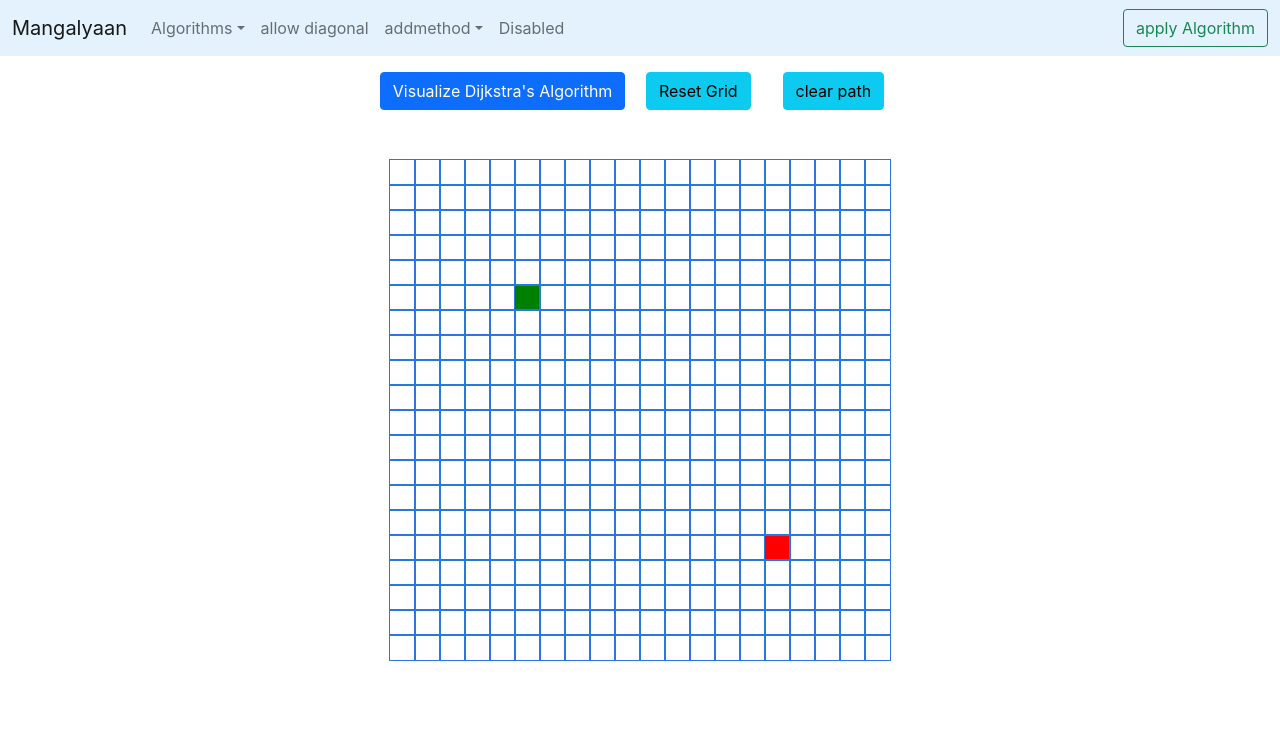
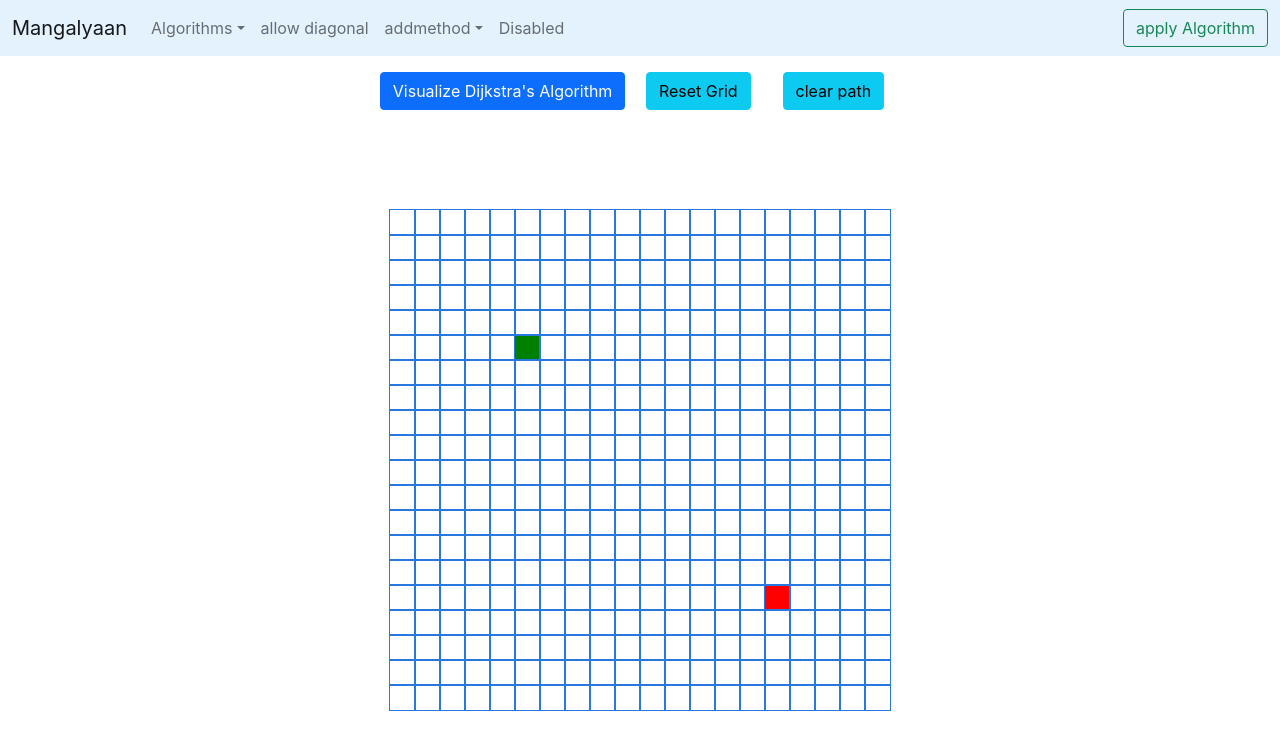
Before and after one commit to SinghAman1/mangalyaan, a React (Create React App) app: page / in a window 1280 px wide. Shown: the top 750 px of the page. Built offline with nearby package versions, Linux system fonts and the light colour scheme.

Commit message:
dijkstra

```diff
--- a/src/algorithms/dijkstra.js
+++ b/src/algorithms/dijkstra.js
@@ -2,7 +2,8 @@ export function dijkstra(grid, startNode, finishNode) {
   const visitedNodesInOrder = [];
   startNode.distance = 0;
   const unvisitedNodes = getAllNodes(grid);
-  while (!!unvisitedNodes.length) {
+  while (unvisitedNodes.length) {
+
     sortNodesByDistance(unvisitedNodes);
     const closestNode = unvisitedNodes.shift();
     // If we encounter a wall, we skip it.
@@ -12,13 +13,17 @@ export function dijkstra(grid, startNode, finishNode) {
     if (closestNode.distance === Infinity) return visitedNodesInOrder;
     closestNode.isVisited = true;
     visitedNodesInOrder.push(closestNode);
+    for (  const node of visitedNodesInOrder )
+    console.log(node);
     if (closestNode === finishNode) return visitedNodesInOrder;
     updateUnvisitedNeighbors(closestNode, grid);
   }
 }
 
 function sortNodesByDistance(unvisitedNodes) {
-  unvisitedNodes.sort((nodeA, nodeB) => nodeA.distance - nodeB.distance);
+  unvisitedNodes.sort((nodeA, nodeB) =>  nodeA.distance - nodeB.distance)
+
+
 }
 
 function updateUnvisitedNeighbors(node, grid) {
--- a/src/node/node.css
+++ b/src/node/node.css
@@ -24,7 +24,7 @@
 
 @keyframes visitedAnimation {
   0% {
-    transform: scale(0.3);
+    transform: scale(0.5);
     background-color: rgba(0, 0, 66, 0.75);
     border-radius: 100%;
   }
@@ -46,7 +46,7 @@
 
 .node-shortest-path {
   animation-name: shortestPath;
-  animation-duration: 1.5s;
+  animation-duration: 1.5 s;
   animation-timing-function: ease-out;
   animation-delay: 0;
   animation-direction: alternate;
--- a/src/visulaizer/visualizer.css
+++ b/src/visulaizer/visualizer.css
@@ -1,9 +1,6 @@
 .grid {
-  margin-top: 50px;
+  margin-top: 100px;
 }
 .gridRow {
   display: inline-block;
 }
-.node-shortest-path {
-  background-color: yellow;
-}
--- a/src/visulaizer/visualizer.js
+++ b/src/visulaizer/visualizer.js
@@ -146,21 +146,21 @@ export default class Visualizer extends Component {
       }, 50 * i);
     }
   }
-  animateDijkstra(visitedNodesInOrder, nodesInShortestPathOrder) {
-    for (let i = 0; i <= visitedNodesInOrder.length; i++) {
-      if (i === visitedNodesInOrder.length) {
-        setTimeout(() => {
-          this.animateShortestPath(nodesInShortestPathOrder);
-        }, 10 * i);
-        return;
-      }
-      setTimeout(() => {
-        const node = visitedNodesInOrder[i];
-        document.getElementById(`node-${node.row}-${node.col}`).className =
-          'node node-visited';
-      }, 10 * i);
-    }
-  }
+  // animateDijkstra(visitedNodesInOrder, nodesInShortestPathOrder) {
+  //   for (let i = 0; i <= visitedNodesInOrder.length; i++) {
+  //     if (i === visitedNodesInOrder.length) {
+  //       setTimeout(() => {
+  //         this.animateShortestPath(nodesInShortestPathOrder);
+  //       }, 10 * i);
+  //       return;
+  //     }
+  //     setTimeout(() => {
+  //       const node = visitedNodesInOrder[i];
+  //       document.getElementById(`node-${node.row}-${node.col}`).className =
+  //         'node node-visited';
+  //     }, 10 * i);
+  //   }
+  // }
 
   visualizeDijkstra() {
     const {grid} = this.state;
```
